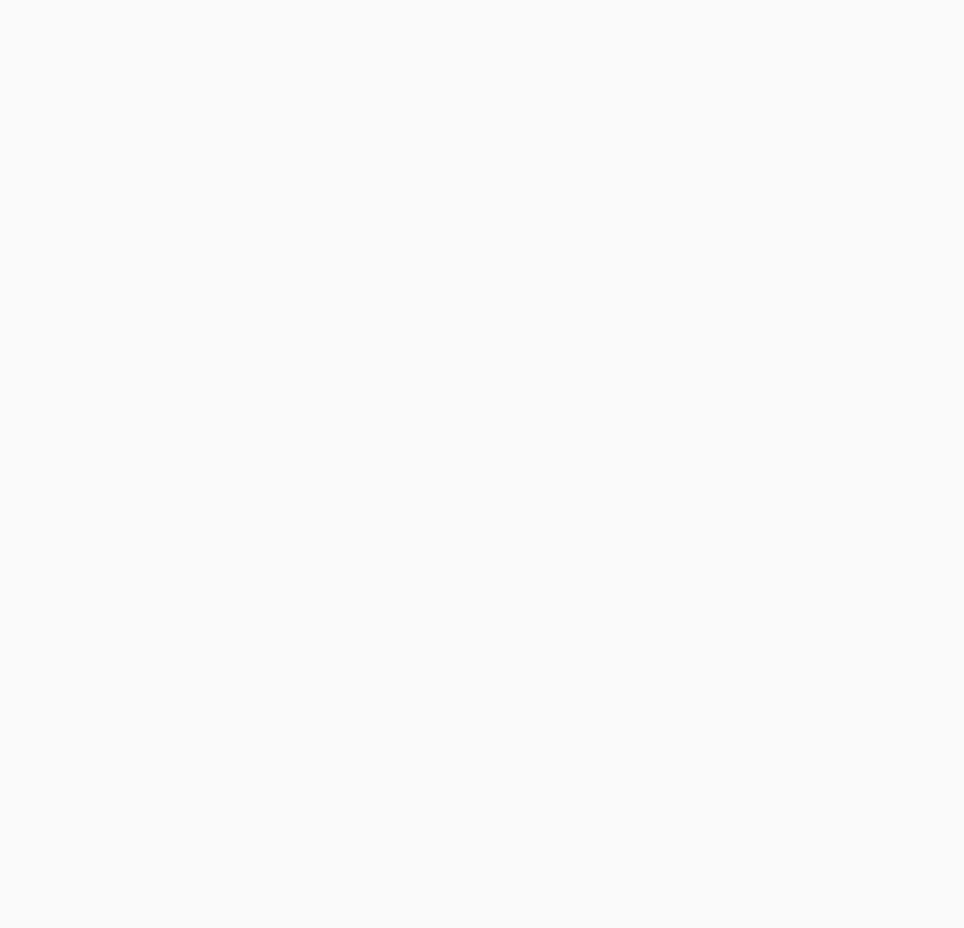
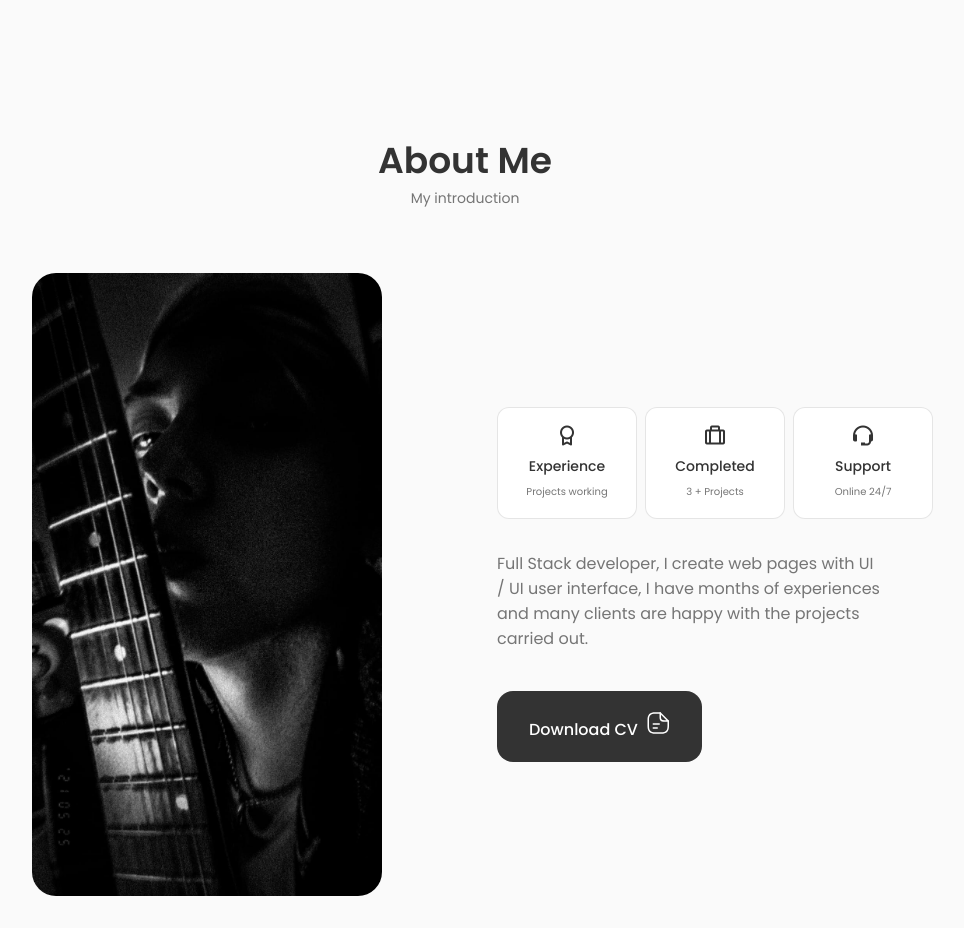
Before and after one commit to Deybi1004/Web-Profile, a React (Create React App) app: page / in a window 1280 px wide. Shown: the part 780-1708 px from the top of the page, without its empty margins (175-1139 px from the left). Before the commit the page ends 817 px from the top, so only its background shows below. Built offline with nearby package versions, Linux system fonts and the light colour scheme.

Commit message:
Componente About

```diff
--- a/src/App.js
+++ b/src/App.js
@@ -2,6 +2,7 @@
 import './App.css';
 import Header from './components/header/Header';
 import Home from './components/home/Home';
+import About from './components/about/About';
 
 function App() {
   return (
@@ -9,6 +10,7 @@
     <Header />
     <main className="main">
       <Home/>
+      <About/>
     </main>
     </>
   );
--- /dev/null
+++ b/src/components/about/About.jsx
@@ -0,0 +1,50 @@
+import React from 'react'
+import "./about.css";
+import AboutImg from "../../assets/profile.jpg"
+import CV from "../../assets/John-Cv.pdf"
+import Info from "./Info"
+
+function About() {
+  return (
+    <section className="about section" id="about">
+        <h2 className="section__title">About Me</h2>
+        <span className="section__subtitle">My introduction</span>
+        <div className="about__container container grid">
+            <img src={AboutImg} alt="" className="about__img" />
+            <div className='about__data'>
+                <Info/>
+                <p className="about__description">Full Stack developer, I create web pages with UI / UI user interface, I have months of experiences and many clients are happy with the projects carried out.</p>
+                <a download ="" href={CV} className="button button--">Download CV
+                <svg
+                class="button__icon"
+                xmlns="http://www.w3.org/2000/svg"
+                width="24"
+                height="24"
+                viewBox="0 0 24 24"
+                fill="none"
+              >
+                <path
+                  d="M15.25 22.7502H9.25C3.82 22.7502 1.5 20.4302 1.5 15.0002V9.00024C1.5 3.57024 3.82 1.25024 9.25 1.25024H14.25C14.66 1.25024 15 1.59024 15 2.00024C15 2.41024 14.66 2.75024 14.25 2.75024H9.25C4.64 2.75024 3 4.39024 3 9.00024V15.0002C3 19.6102 4.64 21.2502 9.25 21.2502H15.25C19.86 21.2502 21.5 19.6102 21.5 15.0002V10.0002C21.5 9.59024 21.84 9.25024 22.25 9.25024C22.66 9.25024 23 9.59024 23 10.0002V15.0002C23 20.4302 20.68 22.7502 15.25 22.7502Z"
+                  fill="var(--container-color)"
+                ></path>
+                <path
+                  d="M22.25 10.7502H18.25C14.83 10.7502 13.5 9.42023 13.5 6.00023V2.00023C13.5 1.70023 13.68 1.42023 13.96 1.31023C14.24 1.19023 14.56 1.26023 14.78 1.47023L22.78 9.47023C22.99 9.68023 23.06 10.0102 22.94 10.2902C22.82 10.5702 22.55 10.7502 22.25 10.7502ZM15 3.81023V6.00023C15 8.58023 15.67 9.25023 18.25 9.25023H20.44L15 3.81023Z"
+                  fill="var(--container-color)"
+                ></path>
+                <path
+                  d="M13.25 13.7502H7.25C6.84 13.7502 6.5 13.4102 6.5 13.0002C6.5 12.5902 6.84 12.2502 7.25 12.2502H13.25C13.66 12.2502 14 12.5902 14 13.0002C14 13.4102 13.66 13.7502 13.25 13.7502Z"
+                  fill="var(--container-color)"
+                ></path>
+                <path
+                  d="M11.25 17.7502H7.25C6.84 17.7502 6.5 17.4102 6.5 17.0002C6.5 16.5902 6.84 16.2502 7.25 16.2502H11.25C11.66 16.2502 12 16.5902 12 17.0002C12 17.4102 11.66 17.7502 11.25 17.7502Z"
+                  fill="var(--container-color)"
+                ></path>
+              </svg>
+                </a>
+            </div>
+        </div>
+    </section>
+  )
+}
+
+export default About
--- /dev/null
+++ b/src/components/about/Info.jsx
@@ -0,0 +1,26 @@
+import React from 'react'
+
+function info() {
+  return (
+    <div className="about__info grid">
+        <div className="about__box">
+        <i class='bx bx-award about__icon'></i>
+            <h3 className="about__title">Experience</h3>
+            <span className="about__subtitle">Projects working</span>
+        </div>
+        <div className="about__box">
+        <i class='bx bx-briefcase-alt about__icon' ></i>
+
+            <h3 className="about__title">Completed</h3>
+            <span className="about__subtitle">3 + Projects</span>
+        </div>
+        <div className="about__box">
+        <i class='bx bx-support about__icon' ></i>
+            <h3 className="about__title">Support</h3>
+            <span className="about__subtitle">Online 24/7</span>
+        </div>
+    </div>
+  )
+}
+
+export default info
--- /dev/null
+++ b/src/components/about/about.css
@@ -0,0 +1,87 @@
+.about__container {
+    grid-template-columns: repeat(2,1fr);
+    align-items: center;
+    column-gap: 4rem;
+}
+.about__img{
+    width: 350px;
+    border-radius: 1.5rem;
+    justify-self: center;
+}
+.about__info {
+    grid-template-columns: repeat(3,140px);
+    gap: 0.5rem;
+    margin-bottom: var(--mb-2);
+
+}
+.about__box{
+    background-color: var(--container-color);
+    border : 1px solid rgba(0, 0, 0, 0.1);
+    border-radius: 0.75rem;
+    text-align: center;
+    padding: 1rem 1.25rem;
+
+}
+.about__icon{
+    font-size: 1.5rem;
+    color: var(--title-color);
+    margin-bottom: var(--mb-0-5);
+
+}
+.about__title{
+    font-size: var(--small-font-size);
+    font-weight: var(--font-medium);
+}
+.about__subtitle{
+    font-size: var(--tiny-font-size);
+
+}
+.about__description{
+    padding:0 4rem 0 0;
+    margin-bottom:var(--mb-2-5) ;
+
+}
+
+/*=============== BREAKPOINTS ===============*/
+/* For large devices */
+@media screen and (max-width: 992px) {
+   .about__container {
+    grid-template-columns: 1fr;
+    row-gap: 2.5rem;
+   }
+   .about__img{
+    width:220px;
+   }
+   .about__box{
+    padding: 0.75rem 0.5rem;
+   }
+   .about__data{
+    text-align: center;
+   }
+   .about__info{
+    justify-content: center;
+   }
+   .about__description{
+    padding: 0 5rem;
+    margin-bottom: 2rem;
+   }
+  }
+
+  /* For medium devices */
+
+  @media screen and (max-width: 576px) {
+    .about__info{
+        grid-template-columns: repeat(3,1fr);
+
+    }
+    .about__description{
+        padding: 0;
+    }
+  }
+
+  /* For small devices */
+  @media screen and (max-width: 350px) {
+   .about__info{
+    grid-template-columns: (2,1fr);
+   }
+  }
```
